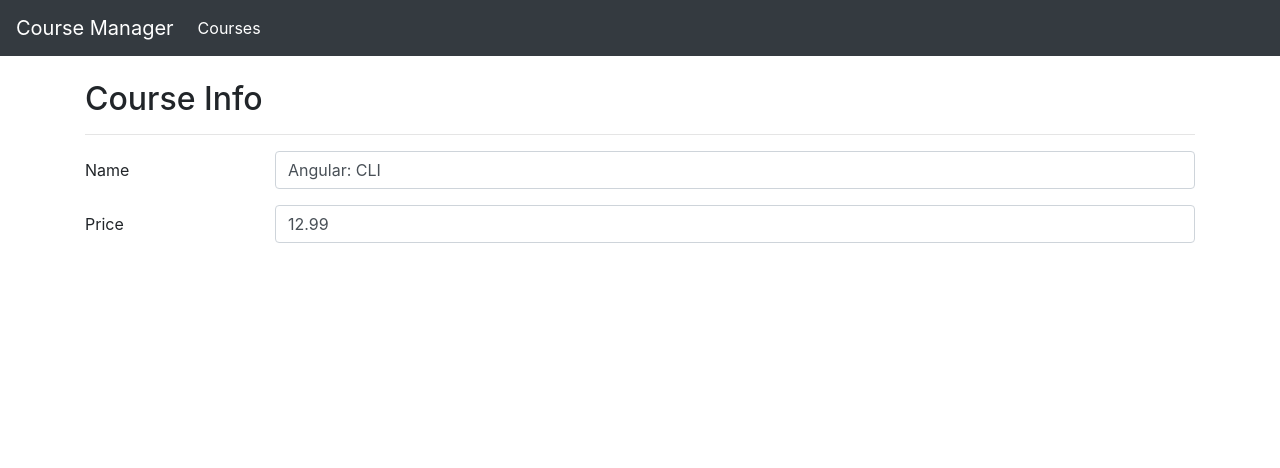
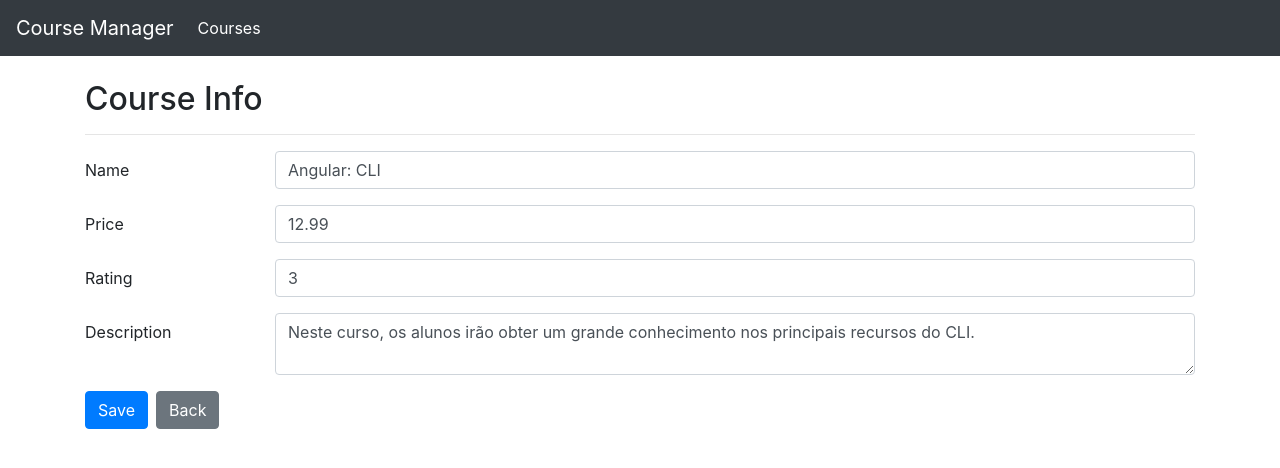
Before and after one commit to lycan-nt/Angular-Studies, an Angular app in the folder IntroducaoAngular8/: page /courses/info/1 in a window 1280 px wide. Shown: the top 468 px of the page. Built offline with nearby package versions, Linux system fonts and the light colour scheme.

Commit message:
Formulario

```diff
--- a/IntroducaoAngular8/src/app/courses/course-info.component.html
+++ b/IntroducaoAngular8/src/app/courses/course-info.component.html
@@ -19,11 +19,38 @@
         <label class="col-sm-2 col-form-label">Price</label>
 
         <div class="col-sm-10">
-            <input [(ngModel)]="course.price" required name="price" #coursePrice="ngModel" [ngClass]="{'is-invalid': coursePrice.invalid}" class="form-control">
+            <input [(ngModel)]="course.price" required name="price" #coursePrice="ngModel" type="number" [ngClass]="{'is-invalid': coursePrice.invalid}" class="form-control">
 
             <div class="invalid-feedback">
                 <span>Course Price Is Required</span>
             </div>
         </div>
     </div>
+
+    <div class="form-group row">
+        <label class="col-sm-2 col-form-label">Rating</label>
+
+        <div class="col-sm-10">
+            <input [(ngModel)]="course.rating" required name="rating" #courserating="ngModel" type="number" [ngClass]="{'is-invalid': courserating.invalid}" class="form-control">
+
+            <div class="invalid-feedback">
+                <span>Course Rating Is Required</span>
+            </div>
+        </div>
+    </div>
+
+    <div class="form-group row">
+        <label class="col-sm-2 col-form-label">Description</label>
+
+        <div class="col-sm-10">
+            <textarea [(ngModel)]="course.description" required name="description" #coursedescription="ngModel" [ngClass]="{'is-invalid': coursedescription.invalid}" class="form-control"></textarea>
+
+            <div class="invalid-feedback">
+                <span>Course Description Is Required</span>
+            </div>
+        </div>
+    </div>
+
+    <button [disabled]="courseForm.invalid" (click)="save()" class="btn btn-primary mr-2">Save</button>
+    <button [routerLink]="['/courses']" class="btn btn-secondary">Back</button>
 </form>
--- a/IntroducaoAngular8/src/app/courses/course-info.component.ts
+++ b/IntroducaoAngular8/src/app/courses/course-info.component.ts
@@ -19,4 +19,8 @@
         this.course = this.courseService.retriveById(+this.activateRoute.snapshot.paramMap.get("id"));
     }
 
+    save() : void {
+        this.courseService.save(this.course);
+    }
+
 }
--- a/IntroducaoAngular8/src/app/courses/course.service.ts
+++ b/IntroducaoAngular8/src/app/courses/course.service.ts
@@ -11,6 +11,13 @@
 
     retriveById(id: number): Course {
         return COURSES.find((courseInterator: Course) => courseInterator.id === id);
+    }
+
+    save(course: Course) : void {
+        if (course.id) {
+            const index = COURSES.findIndex((courseInterator: Course) => courseInterator.id === course.id);
+            COURSES[index] = course;
+        }
     }
 }
 
```
